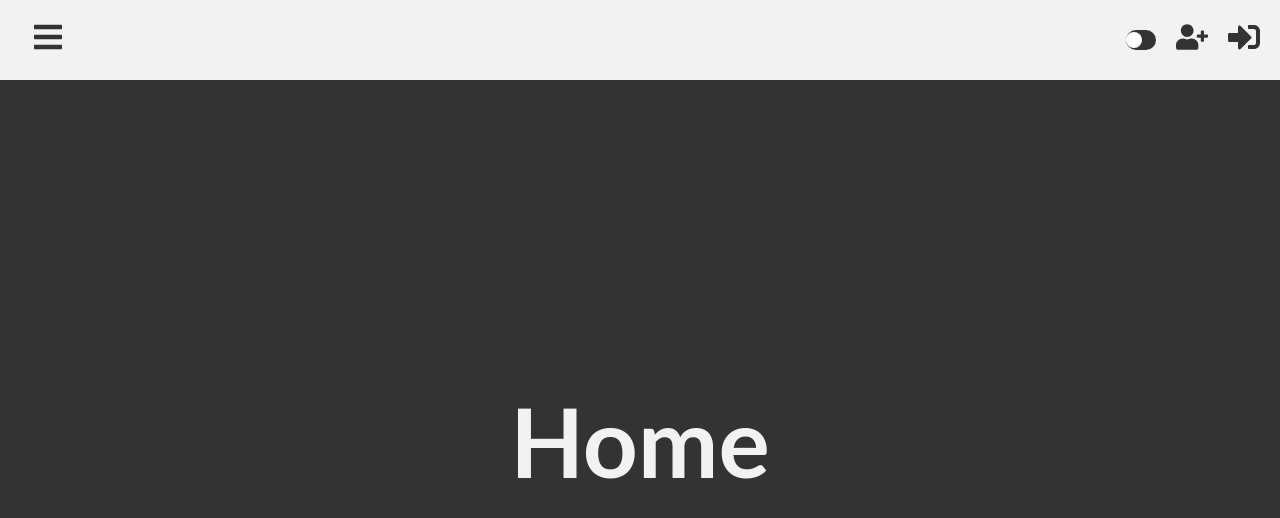
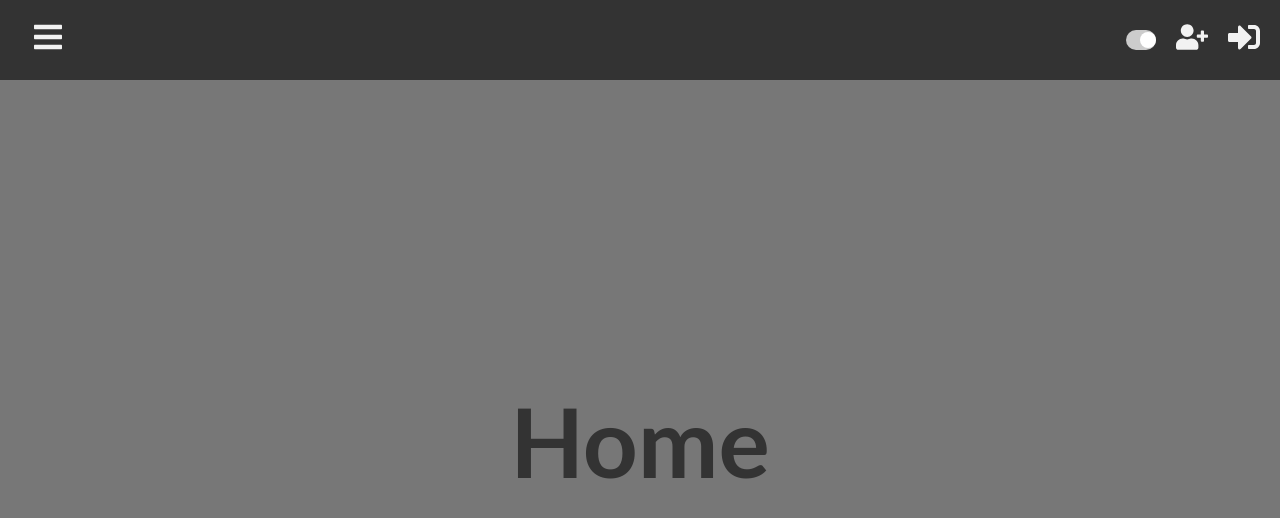
Before and after one commit to MikaelEngvall/headhunter-sidebare-final, a React (Create React App) app: page / in a window 1280 px wide. Shown: the top 518 px of the page. Built offline with nearby package versions, Linux system fonts and the light colour scheme.

Commit message:
Right start color and state

```diff
--- a/src/App.css
+++ b/src/App.css
@@ -1,12 +1,8 @@
 :root {
-  --bg-color-light: #f2f2f2;
-  /* Light gray background */
-  --text-color-light: #333333;
-  /* Dark gray text color */
-  --bg-color-dark: #333333;
-  /* Dark gray background */
-  --text-color-dark: #f2f2f2;
-  /* Light gray text color */
+  --bg-color-light: #333333;
+  --text-color-light: #f2f2f2;
+  --bg-color-dark: #777777;
+  --text-color-dark: #333333;
 }
 
 /* Common styles for both themes */
--- a/src/components/Navbar.js
+++ b/src/components/Navbar.js
@@ -8,7 +8,7 @@ import { IconContext } from 'react-icons';
 
 
 function Navbar() {
-    const [darkMode, setDarkMode] = useState(false);
+    const [darkMode, setDarkMode] = useState(true);
     const [sidebar, setSidebar] = useState(false);
 
     const showSidebar = () => setSidebar(!sidebar);
```
